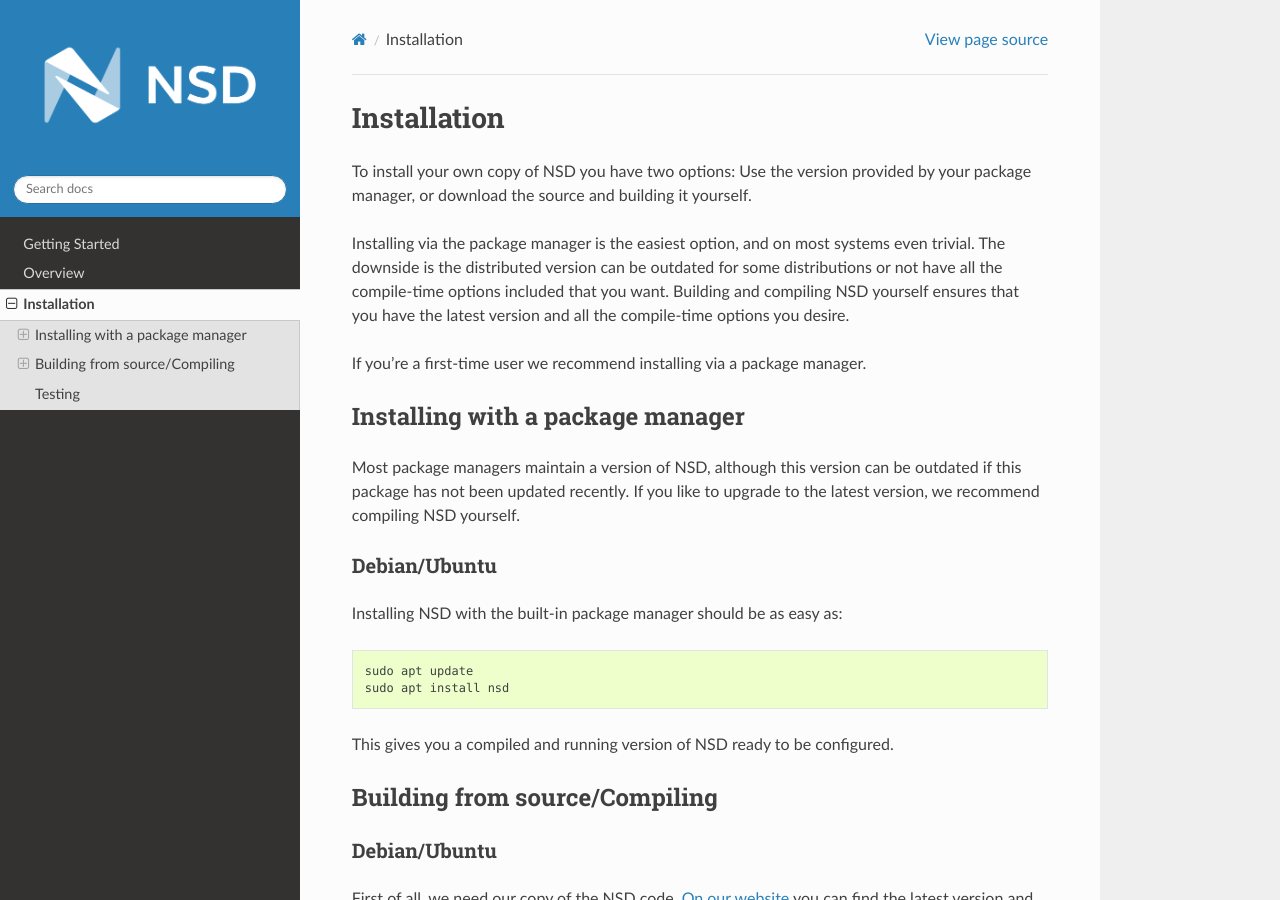
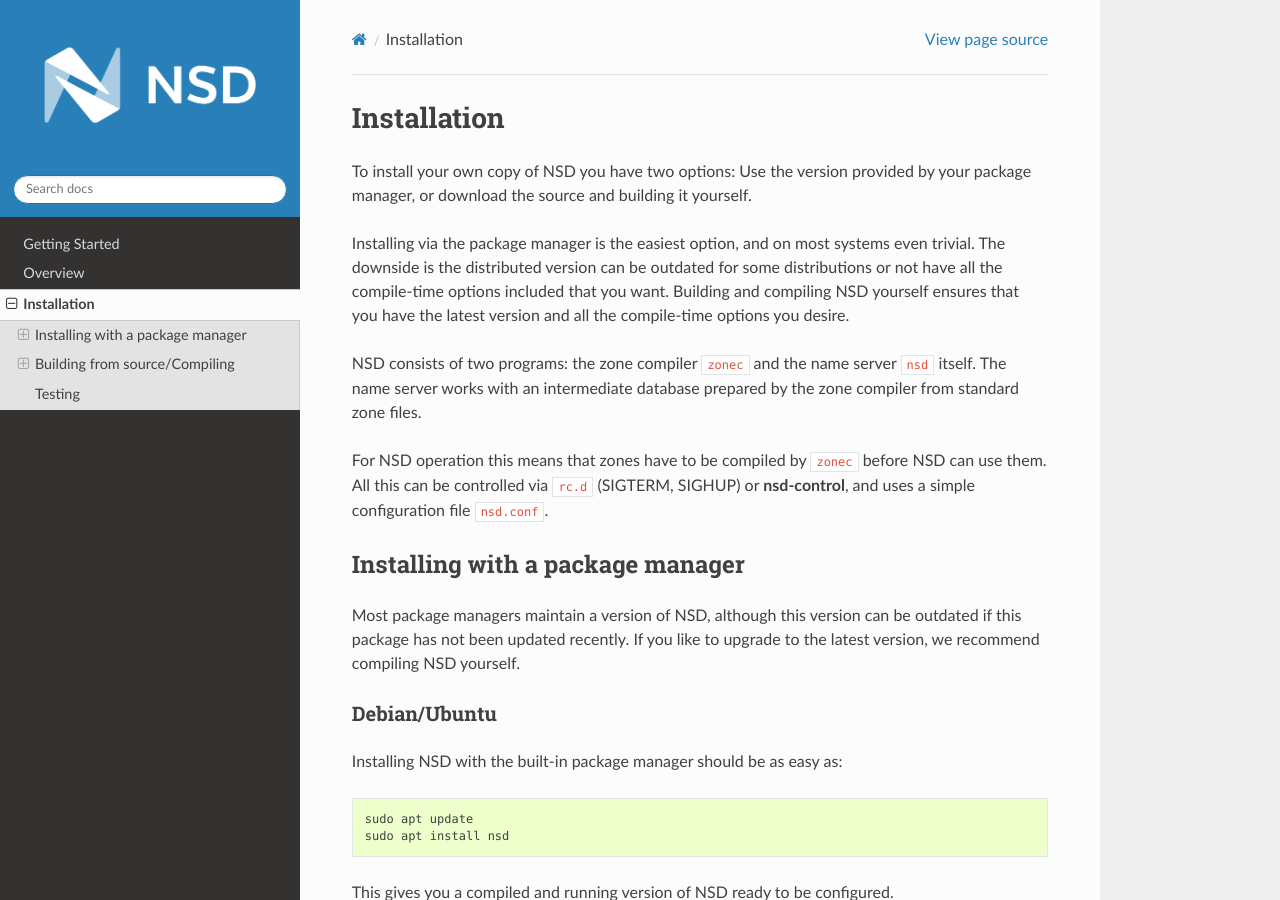
Before and after one commit to NLnetLabs/nsd-manual, a Sphinx documentation site: the page built from source/installation.rst, in a window 1280 px wide and 900 px high. Built offline with Sphinx 7.4.7 and the Read the Docs theme 2.0.0, drawn with Linux system fonts in a browser that asks for light colours.

Commit message:
Expand intro

```diff
--- a/source/installation.rst
+++ b/source/installation.rst
@@ -12,7 +12,13 @@
 Building and compiling NSD yourself ensures that you have the latest version and
 all the compile-time options you desire.
 
-If you're a first-time user we recommend installing via a package manager.
+NSD consists of two programs: the zone compiler ``zonec`` and the name server
+``nsd`` itself. The name server works with an intermediate database prepared by
+the zone compiler from standard zone files.
+
+For NSD operation this means that zones have to be compiled by ``zonec`` before
+NSD can use them. All this can be controlled via ``rc.d`` (SIGTERM,  SIGHUP) or
+:command:`nsd-control`, and uses a simple configuration file  ``nsd.conf``.
 
 Installing with a package manager
 =================================
```
